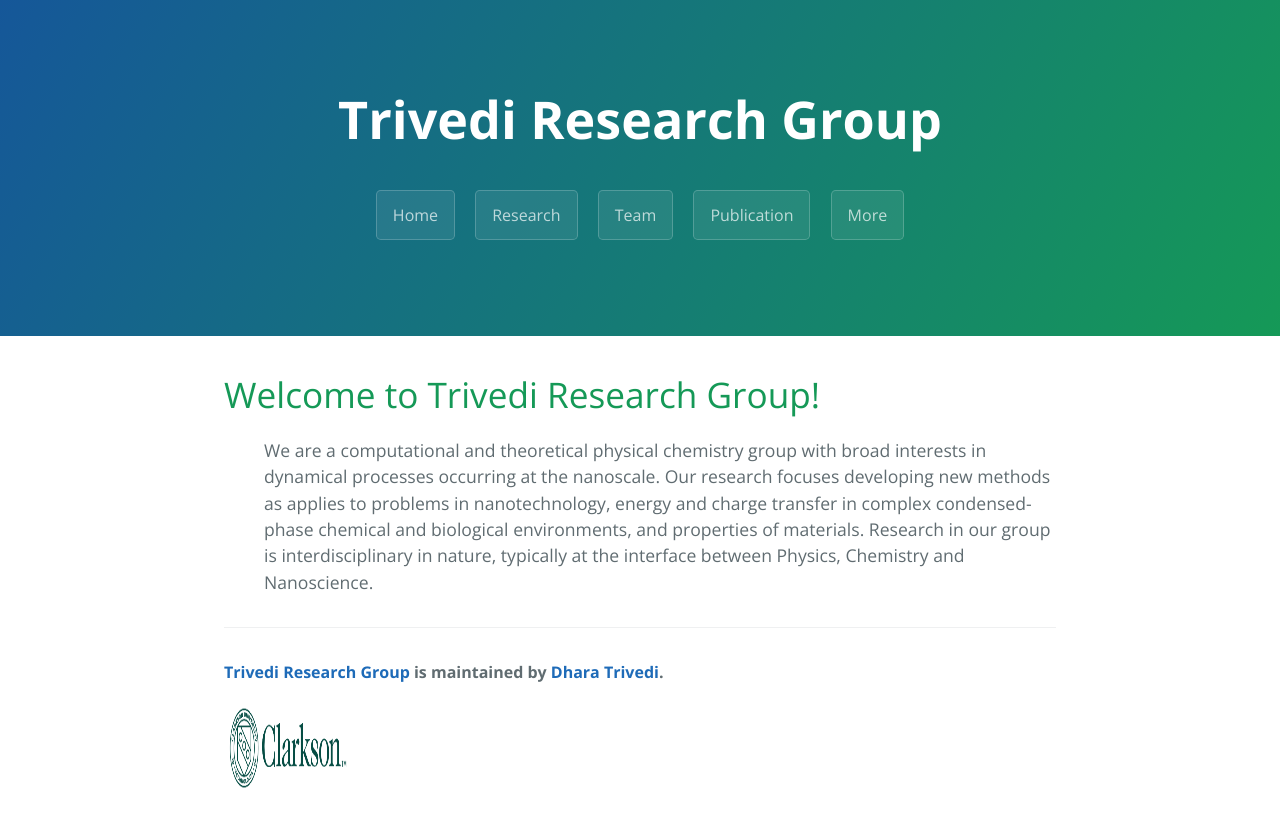
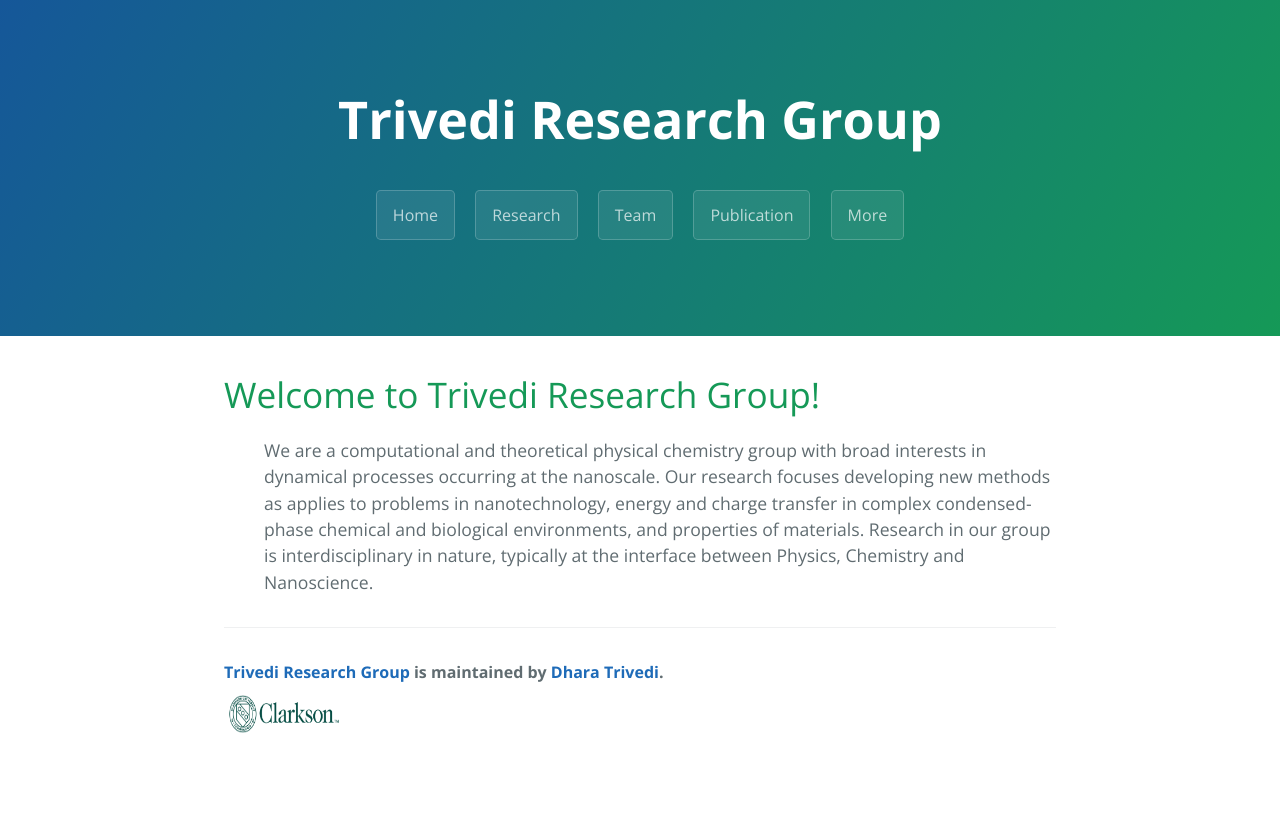
Before and after one commit to dharatrivedi/dharatrivedi.github.io, a Jekyll site: the page built from index.html, in a window 1280 px wide. Shown: the top 827 px of the page. Built offline with Jekyll 4.4.1, drawn with Linux system fonts in a browser that asks for light colours; the list of posts is cut into pages by our own code.

Commit message:
Update page-footer.html

```diff
--- a/_includes/page-footer.html
+++ b/_includes/page-footer.html
@@ -1,4 +1,4 @@
 <footer class="site-footer">
   <span class="site-footer-owner"><a href="{{ site.url }}">{{ site.title }}</a> is maintained by <a href="{{ site.author.url }}">{{ site.author.name }}</a>.</span>
-  <span class="site-footer-credits"><p><img src="/images/logo-footer.png" alt="Logo" style="width:128px;height:128px;"></span>
+  <span class="site-footer-credits"><p><img src="/images/logo-footer.png" alt="Logo" style="width:120px;height:60px;"></span>
 </footer>
```
